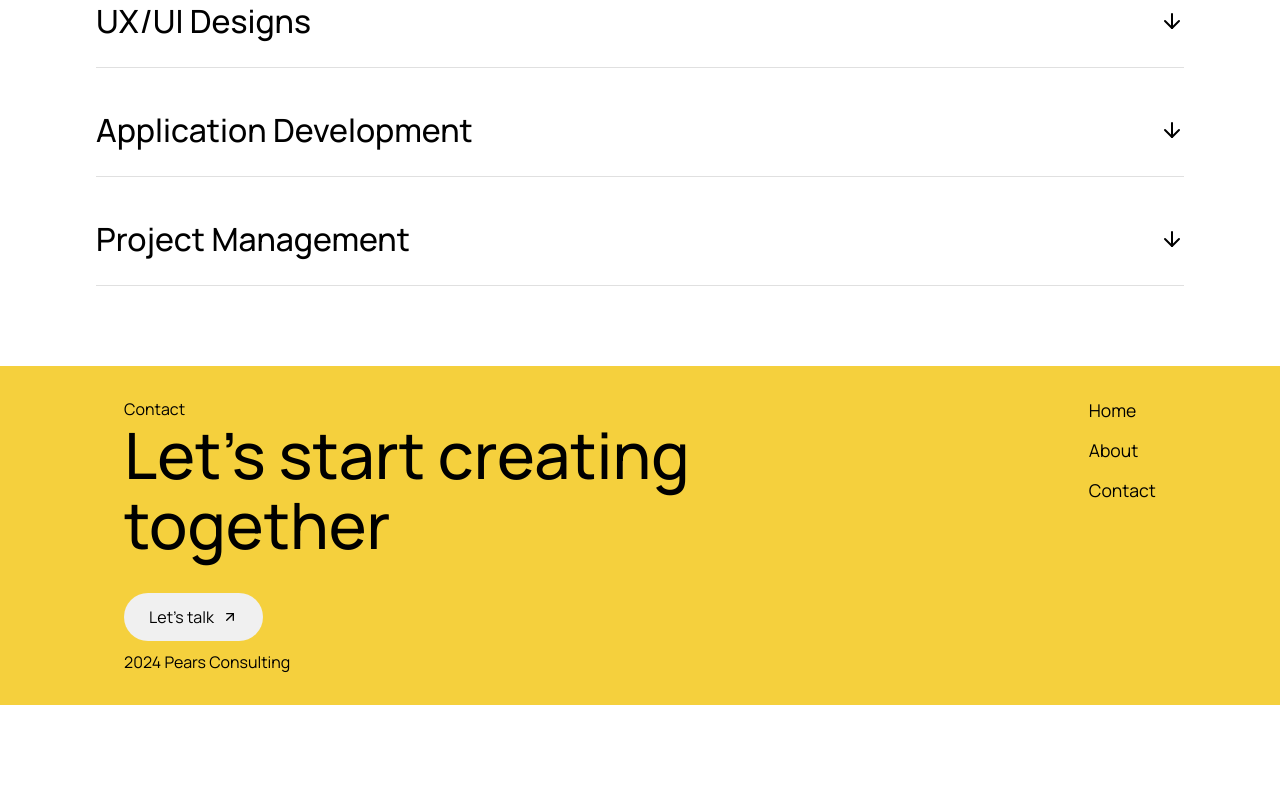
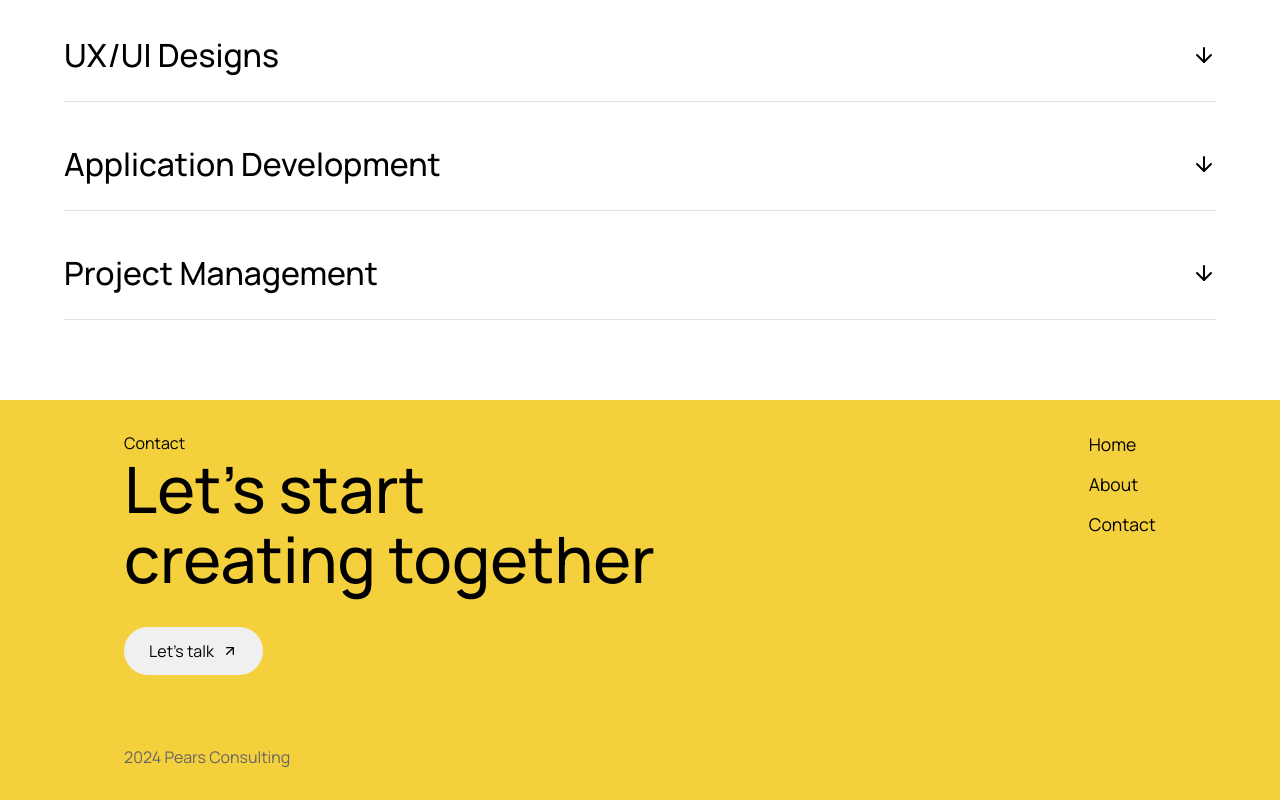
Before and after one commit to Pears-co-za/pears.co.za, a React (Create React App) app: page / in a window 1280 px wide. Shown: the part 691-1491 px from the top of the page. Before the commit the page ends 1396 px from the top, so only its background shows below. Built offline with nearby package versions, Linux system fonts and the light colour scheme.

Commit message:
styling tweaks

```diff
--- a/src/components/pages/Home.jsx
+++ b/src/components/pages/Home.jsx
@@ -7,6 +7,7 @@ import {
     StyledHomeContainer,
     Styled3ColSection,
     StyledH1,
+    StyledServicesSection,
 } from "../../styles/Home.styles";
 
 function Home() {
@@ -39,8 +40,10 @@ function Home() {
                 </FadeIn>
 
                 <FadeIn delay={400}>
+                    <StyledServicesSection>
                     <p>Services</p>
                     <Accordion />
+                    </StyledServicesSection>
                 </FadeIn>
             </div>
         </StyledHomeContainer>
--- a/src/styles/Accordion.styles.js
+++ b/src/styles/Accordion.styles.js
@@ -3,7 +3,6 @@ import styled from 'styled-components';
 export const StyledAccordionContainer = styled.div`
   max-width: 1200px;
   margin: 0 auto;
-  padding: 2rem;
 `;
 
 export const StyledAccordionItem = styled.div`
--- a/src/styles/Footer.styles.js
+++ b/src/styles/Footer.styles.js
@@ -7,7 +7,7 @@ export const StyledFooterContainer = styled.footer`
     padding: 2rem 4rem;
     display: flex;
     justify-content: space-around;
-    /* min-height: 50vh; */
+    min-height: 50vh;
 `;
 
 export const StyledLeftSection = styled.div`
@@ -28,7 +28,7 @@ export const StyledHeading = styled.h1`
     font-weight: 500;
     line-height: 1.1;
     margin-bottom: 2rem;
-    width: 80%;
+    max-width: 65%;
 `;
 
 export const StyledNavLinks = styled.div`
@@ -66,7 +66,7 @@ export const StyledTalkButton = styled(Link)`
 `;
 
 export const StyledCopyright = styled.p`
-    color: ${colors.dark7, 0};
+    color: ${colors.dark70};
     font-size: 1rem;
     font-weight: medium;
     margin-top: auto;
--- a/src/styles/Home.styles.js
+++ b/src/styles/Home.styles.js
@@ -1,5 +1,12 @@
 import styled from "styled-components";
 import { colors } from "../constants";
+
+
+export const StyledHomeContainer = styled.div`
+    padding: 2rem 4rem;
+    max-width: 1280px;
+    margin: 0 auto;
+`;
 
 export const StyledDisplayHeading = styled.h1`
     font-size: 4rem;
@@ -11,9 +18,6 @@ export const StyledHightlightText = styled.span`
     color: ${colors.paleYellow};
 `;
 
-export const StyledHomeContainer = styled.div`
-    padding: 2rem 4rem;
-`;
 
 export const Styled3ColSection = styled.div`
     padding-top: 2rem;
@@ -29,3 +33,7 @@ export const StyledH1 = styled.h1`
     line-height: 1.4;
     max-width: 530px;
 `;
+
+export const StyledServicesSection = styled.div`
+margin: 4.125rem 0 3rem;
+`;
```
Also changed, not shown: public/assets/pears-logo-black.jpeg (added).
